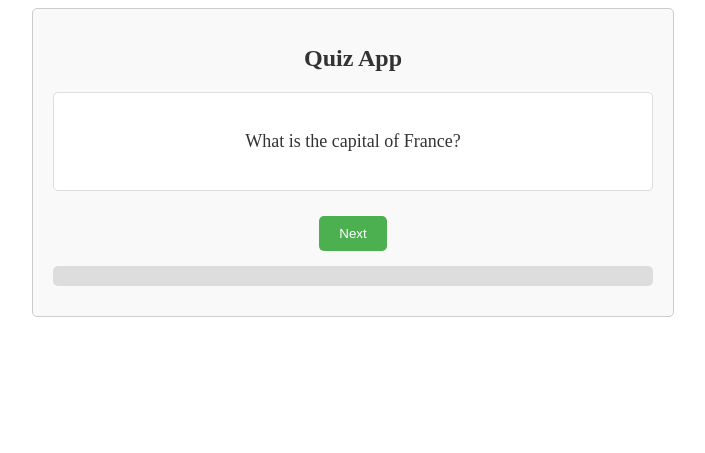
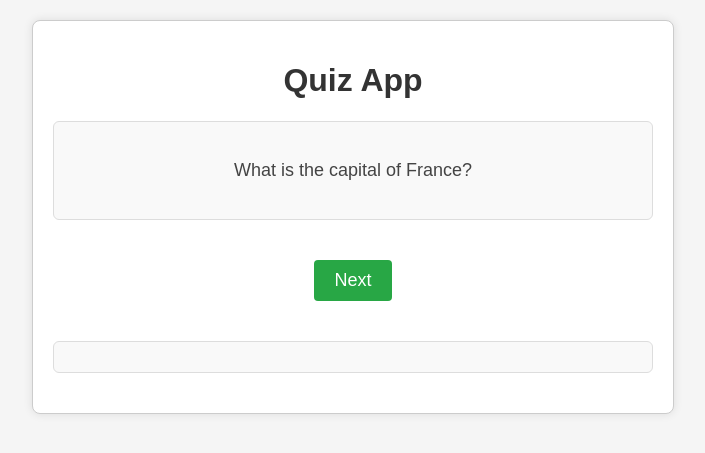
Before and after one commit to skumawatdev/Take-home-project, a Flask app: page / in a window 1280 px wide. Shown: the top 453 px of the page, without its empty margins (287-992 px from the left). Run offline with Flask 3, Linux system fonts and the light colour scheme.

Commit message:
Update style.css

```diff
--- a/static/style.css
+++ b/static/style.css
@@ -1,68 +1,94 @@
-/* Add your CSS styles here */
+/* Add your CSS styling here */
+body {
+    font-family: Arial, sans-serif;
+    background-color: #f5f5f5;
+    margin: 0;
+    padding: 0;
+    text-align: center;
+}
+
 .quiz-container {
-  text-align: center;
+    background-color: #fff;
+    border: 1px solid #ccc;
+    border-radius: 8px;
+    box-shadow: 0 0 10px rgba(0, 0, 0, 0.1);
+    margin: 20px auto;
     max-width: 600px;
-  margin: 0 auto;
     padding: 20px;
-  border: 1px solid #ccc;
-  border-radius: 5px;
-  background-color: #f9f9f9;
 }
 
 h1 {
-  font-size: 24px;
     color: #333;
 }
 
 .question-container {
-  background-color: #fff;
+    background-color: #f9f9f9;
     border: 1px solid #ddd;
-  border-radius: 5px;
+    border-radius: 6px;
+    margin: 20px 0;
     padding: 20px;
-  margin: 20px 0;
 }
 
 .question-text {
+    color: #444;
     font-size: 18px;
-  color: #333;
 }
 
-.options-container {
-  margin-top: 10px;
+.options-container button {
+    background-color: #007bff;
+    border: none;
+    border-radius: 4px;
+    color: #fff;
+    cursor: pointer;
+    font-size: 16px;
+    margin: 5px;
+    padding: 10px 20px;
+    transition: background-color 0.2s;
 }
 
-button {
-  background-color: #4CAF50;
-  color: #fff;
-  padding: 10px 20px;
-  border: none;
-  border-radius: 5px;
-  cursor: pointer;
-  margin: 5px;
+.options-container button:hover {
+    background-color: #0056b3;
 }
 
-button:hover {
-  background-color: #45a049;
+#next-button {
+    background-color: #28a745;
+    border: none;
+    border-radius: 4px;
+    color: #fff;
+    cursor: pointer;
+    font-size: 18px;
+    margin: 20px 0;
+    padding: 10px 20px;
+    transition: background-color 0.2s;
+}
+
+#next-button:hover {
+    background-color: #218838;
 }
 
 .progress-container {
-  height: 20px;
-  background-color: #ddd;
-  border-radius: 5px;
-  margin: 10px 0;
+    background-color: #f9f9f9;
+    border: 1px solid #ddd;
+    border-radius: 6px;
+    margin: 20px 0;
+    padding: 5px;
 }
 
 .progress-bar {
-  height: 100%;
+    background-color: #007bff;
+    border-radius: 6px;
+    height: 20px;
     width: 0;
-  background-color: #4CAF50;
-  border-radius: 5px;
 }
 
 #result {
-  font-size: 20px;
-  font-weight: bold;
-  margin-top: 20px;
+    background-color: #28a745;
+    border: 1px solid #218838;
+    border-radius: 6px;
+    color: #fff;
+    font-size: 18px;
+    margin: 20px 0;
+    padding: 10px;
 }
 
 .hidden {
```
Lines whose indentation alone changed are shown as unchanged.
